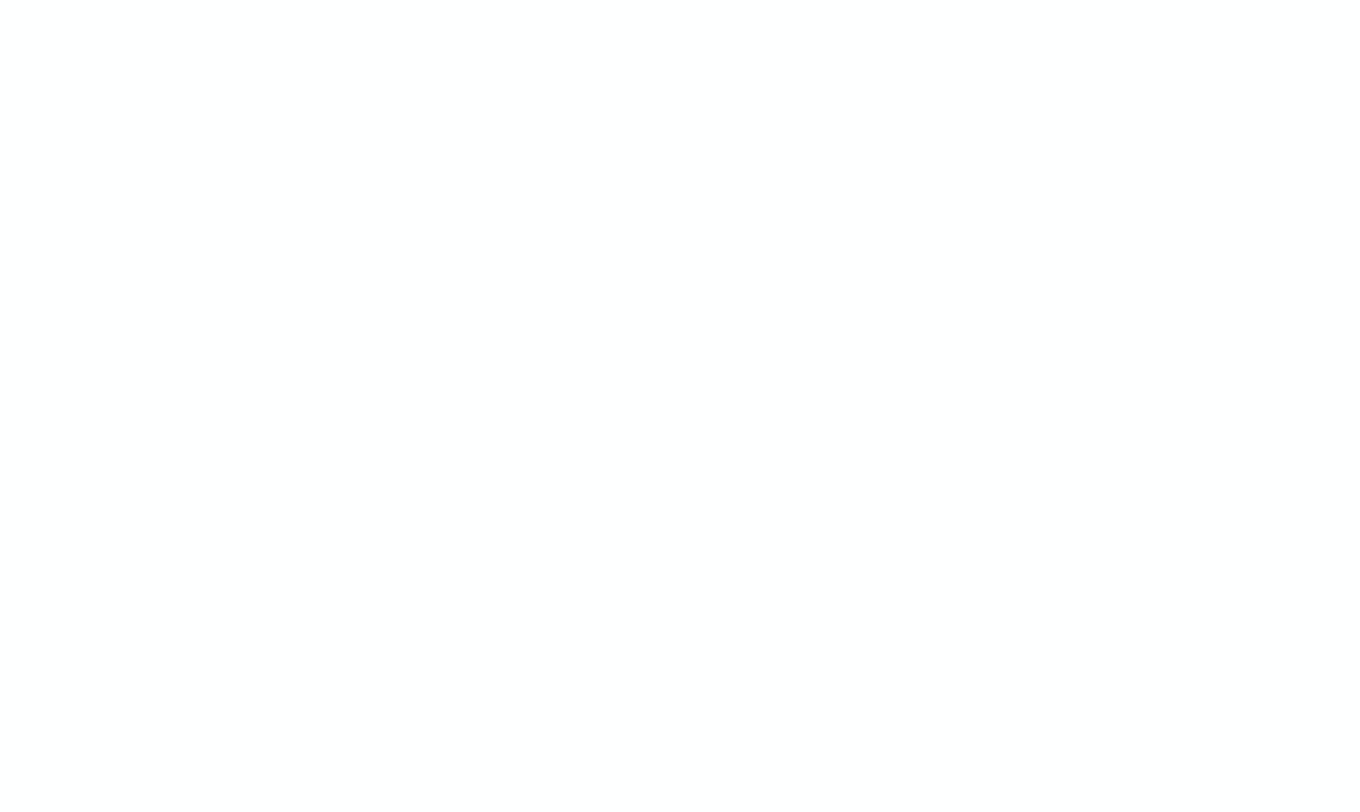
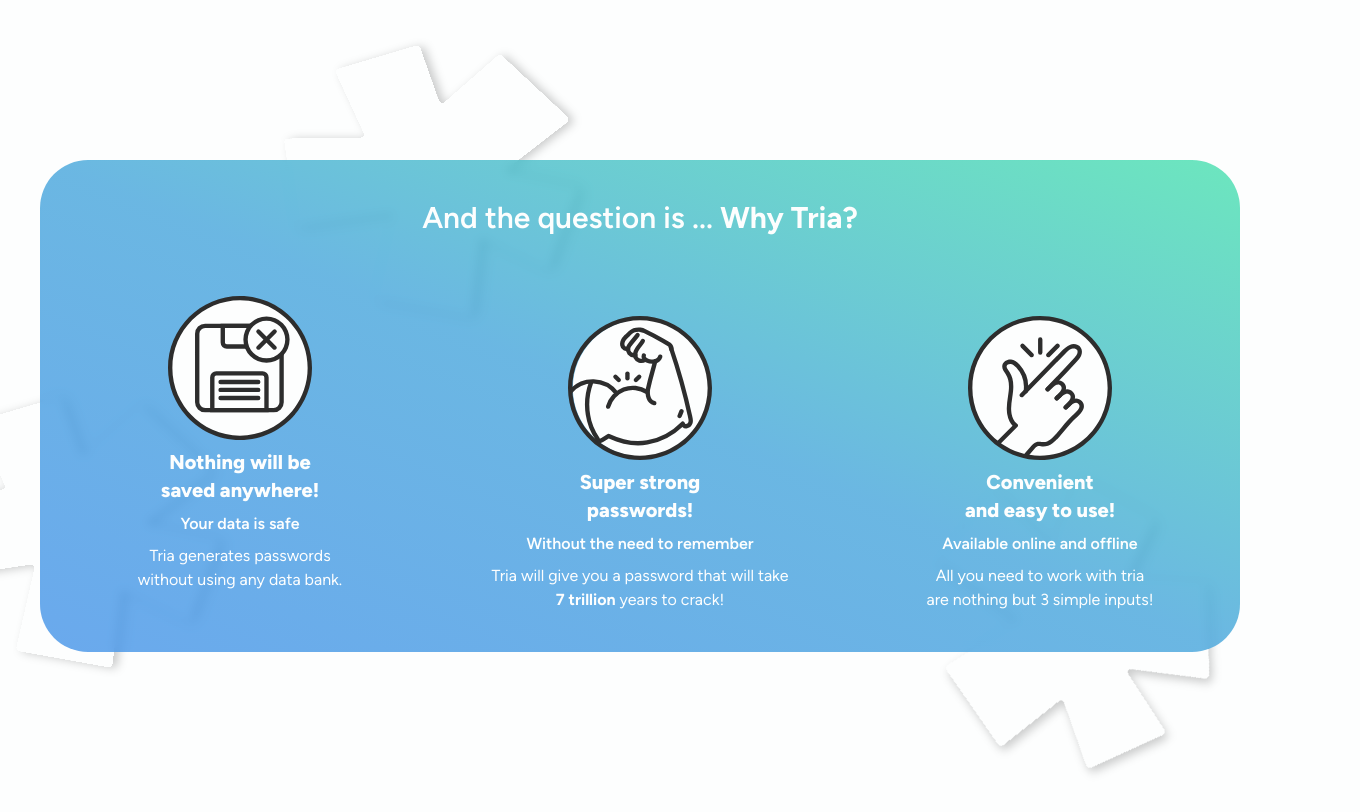
Before and after one commit to Shahryar-Pirooz/Tria-web, a React (Create React App) app: page / in a window 1280 px wide. Shown: the part 680-1492 px from the top of the page, 1360 px wide, since content can reach past the window. Before the commit the page ends 800 px from the top, so only its background shows below. Built offline with nearby package versions, Linux system fonts and the light colour scheme.

Commit message:
why tria done

```diff
--- a/src/App.js
+++ b/src/App.js
@@ -1,9 +1,10 @@
-import { Hero, NavBar } from './components'
+import { Hero, NavBar, WhyTria } from './components'
 export default function App() {
     return (
         <div>
             <NavBar />
             <Hero />
+            <WhyTria />
         </div>
     )
 }
--- a/src/components/index.js
+++ b/src/components/index.js
@@ -1,4 +1,5 @@
 import Hero from './hero'
 import NavBar from './navbar'
+import WhyTria from './whyTria'
 
-export { Hero, NavBar }
+export { Hero, NavBar, WhyTria }
--- /dev/null
+++ b/src/components/whyTria.jsx
@@ -0,0 +1,72 @@
+import { easy, star, not_save, strong } from '../assets'
+export default function WhyTria() {
+    const cards = [
+        {
+            img: not_save,
+            alt: 'Not Save icon',
+            title1: 'Nothing will be<br/>saved anywhere!',
+            title2: 'Your data is safe',
+            text: 'Tria generates passwords<br/>without using any data bank.',
+        },
+        {
+            img: strong,
+            alt: 'strong icon',
+            title1: 'Super strong<br/>passwords!',
+            title2: 'Without the need to remember ',
+            text: 'Tria will give you a password that will take<br/><strong>7 trillion</strong> years to crack!',
+        },
+        {
+            img: easy,
+            alt: 'easy icon',
+            title1: 'Convenient<br/>and easy to use!',
+            title2: 'Available online and offline',
+            text: 'All you need to work with tria<br/>are nothing but 3 simple inputs!',
+        },
+    ]
+    return (
+        <div className="relative">
+            <img className="absolute right-1/2 -top-36" src={star} alt="" />
+            <img className="absolute -left-32 top-52" src={star} alt="" />
+            <img
+                className="absolute -bottom-32 right-0 rotate-45"
+                src={star}
+                alt=""
+            />
+            <div className="relative h-fit min-h-full w-screen text-center text-white md:p-10">
+                <div className=" flex h-full w-full flex-col space-y-10 rounded-[3rem] bg-opacity-20 bg-gradient-to-tr from-[#388CE7]/75 via-[#399FD9]/75 to-[#3BDEA8]/75 bg-clip-padding py-10 px-5 backdrop-blur-sm backdrop-filter">
+                    <h3 className="w-full text-3xl font-semibold">
+                        And the question is ...{' '}
+                        <span className="font-bold">Why Tria?</span>
+                    </h3>
+                    <div className="flex flex-col flex-nowrap justify-around space-y-10 md:flex-row md:space-x-10">
+                        {cards.map((card) => {
+                            return (
+                                <div className="flex flex-1 flex-col justify-center space-y-2">
+                                    <img
+                                        className="max-h-36"
+                                        src={card.img}
+                                        alt={card.alt}
+                                    />
+                                    <h3
+                                        dangerouslySetInnerHTML={{
+                                            __html: card.title1,
+                                        }}
+                                        className="text-xl font-extrabold"
+                                    ></h3>
+                                    <p className="font-lg font-semibold">
+                                        {card.title2}
+                                    </p>
+                                    <p
+                                        dangerouslySetInnerHTML={{
+                                            __html: card.text,
+                                        }}
+                                    ></p>
+                                </div>
+                            )
+                        })}
+                    </div>
+                </div>
+            </div>
+        </div>
+    )
+}
--- a/src/index.css
+++ b/src/index.css
@@ -13,6 +13,9 @@
     html,
     body {
         font-family: 'Figtree', sans-serif;
+    }
+    body {
+        overflow-x: hidden;
     }
 }
 @layer components {
```
Also changed, not shown: src/assets/star.svg.
